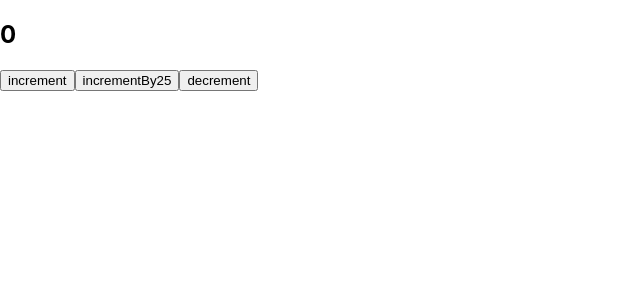
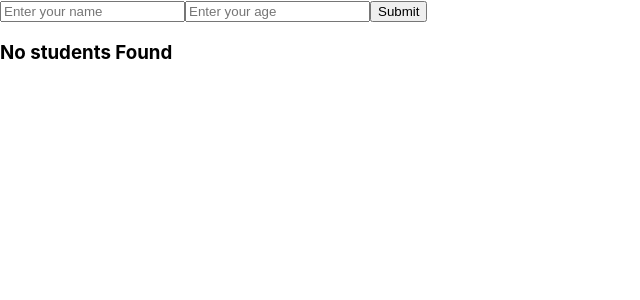
Before and after one commit to FahadAbdulQayyum/Practice, a React (Create React App) app: page / in a window 1280 px wide. Shown: the top 300 px of the page, without its empty margins (0-640 px from the left). Built offline with nearby package versions, Linux system fonts and the light colour scheme.

Commit message:
props based developed

```diff
--- a/src/App.js
+++ b/src/App.js
@@ -1,10 +1,17 @@
-import React from 'react'
-import Home from './Home'
+import React, { useState } from 'react'
+import Students from './components/students'
+import Form from './components/form'
 
 const App = () => {
+
+  const [student, setStudent] = useState([])
+
+  const addStudent = newStudent => setStudent([...student, newStudent])
+
   return (
     <>
-      <Home />
+      <Form addStudent={addStudent} />
+      <Students student={student} />
     </>
   )
 }
--- a/src/Home.jsx
+++ /dev/null
@@ -1,30 +0,0 @@
-import React from "react";
-import { useSelector, useDispatch } from "react-redux";
-
-const Home = () => {
-  const dispatch = useDispatch();
-  const { c } = useSelector((state) => state.custom);
-
-  const addBtn = () => {
-    dispatch({ type: "increment" });
-  };
-
-  const subBtn = () => {
-    dispatch({ type: "decrement" });
-  };
-
-  const addBtn25 = () => {
-    dispatch({ type: "incrementByValue", payload: 25 });
-  };
-
-  return (
-    <div>
-      <h2>{c}</h2>
-      <button onClick={addBtn}>increment</button>
-      <button onClick={addBtn25}>incrementBy25</button>
-      <button onClick={subBtn}>decrement</button>
-    </div>
-  );
-};
-
-export default Home;
--- /dev/null
+++ b/src/components/StudentItems.js
@@ -0,0 +1,11 @@
+import React from 'react'
+
+const StudentItems = ({ v, i }) => {
+    return (
+        <div key={i}>
+            {i + 1 + ' - '}{v.name + ' | ' + v.age}
+        </div>
+    )
+}
+
+export default StudentItems
--- /dev/null
+++ b/src/components/form.js
@@ -0,0 +1,33 @@
+import React, { useState } from 'react'
+
+const Form = ({ addStudent }) => {
+
+    const [state, setState] = useState({
+        name: '',
+        age: '',
+    })
+
+    const onSub = e => {
+        e.preventDefault();
+        if (state.name === '' && state.age === '') return alert('Credentials missing, kindly fill the form!')
+        addStudent(state)
+        setState({ name: '', age: '' })
+        console.log('Submitted!', state)
+    }
+
+    const onChange = e => {
+        setState({ ...state, [e?.target?.name]: e?.target?.value })
+    }
+
+    return (
+        <div>
+            <form onSubmit={onSub}>
+                <input name='name' placeholder='Enter your name' value={state.name} onChange={onChange} />
+                <input name='age' placeholder='Enter your age' value={state.age} onChange={onChange} />
+                <input type="submit" value={'Submit'} />
+            </form>
+        </div>
+    )
+}
+
+export default Form
--- /dev/null
+++ b/src/components/students.js
@@ -0,0 +1,12 @@
+import React from 'react';
+import StudentItems from './StudentItems';
+
+const students = ({ student }) => {
+    return (
+        <div>
+            {student.length ? student.map((v, i) => <StudentItems v={v} i={i} key={i} />) : <h3>No students Found</h3>}
+        </div>
+    )
+}
+
+export default students
--- a/src/index.js
+++ b/src/index.js
@@ -2,14 +2,10 @@ import React from 'react';
 import ReactDOM from 'react-dom/client';
 import './index.css';
 import App from './App';
-import { Provider } from 'react-redux';
-import store from './store';
 
 const root = ReactDOM.createRoot(document.getElementById('root'));
 root.render(
   <React.StrictMode>
-    <Provider store={store}>
-      <App />
-    </Provider>
+    <App />
   </React.StrictMode>
 );
--- a/src/reducers.js
+++ /dev/null
@@ -1,15 +0,0 @@
-import { createReducer } from "@reduxjs/toolkit";
-
-const customReducer = createReducer({ c: 0 }, {
-    increment: (state) => {
-        state.c += 1
-    },
-    incrementByValue: (state, action) => {
-        state.c += action.payload
-    },
-    decrement: (state) => {
-        state.c -= 1
-    }
-})
-
-export default customReducer;
--- a/src/store.js
+++ /dev/null
@@ -1,10 +0,0 @@
-import { configureStore } from "@reduxjs/toolkit";
-import customReducer from './reducers';
-
-const store = configureStore({
-    reducer: {
-        custom: customReducer
-    }
-})
-
-export default store;
```
